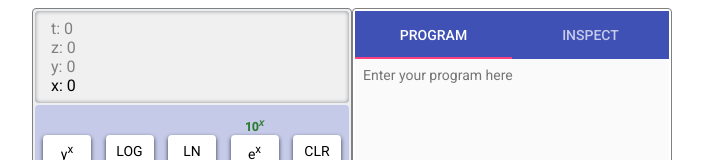
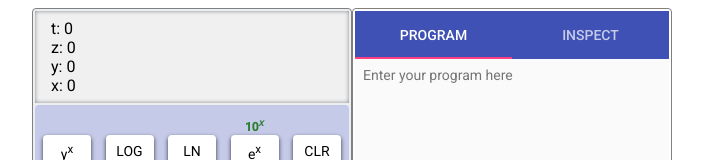
Before and after one commit to essamalsaloum/hp-35-emulator, a React (Create React App) app: page / in a window 1280 px wide. Shown: the top 160 px of the page, without its empty margins (288-991 px from the left). Built offline with nearby package versions, Linux system fonts and the light colour scheme.

Commit message:
some styling fixes

```diff
--- a/src/App.css
+++ b/src/App.css
@@ -14,7 +14,3 @@
   width: 320px;
   background-color: #ECEFF1;
 }
-
-.App--keypad {
-  flex: 1;
-}
--- a/src/App.js
+++ b/src/App.js
@@ -19,25 +19,27 @@ class App extends React.PureComponent {
   }
 
   panels = [
-    (<Keypad className="App--keypad" />),
-    (<ConstantsPanel className="App--keypad" />)
+    (<Keypad />),
+    (<ConstantsPanel />)
   ]
 
   componentDidMount() {
     setTimeout(() => {
+      // const height = this.appMain.offsetHeight + 'px'
+      // this.appMain.style.height = height
       const main$ = document.querySelector('.App--main')
       const height = main$.offsetHeight + 'px'
       main$.style.height = height
       const programPanel$ = document.querySelector('.ProgramPanel')
       programPanel$.style.height = height
-    }, 250)
+    }, 100)
   }
 
   render() {
     // tabIndex needed to allow div to receive focus
     return (
       <div className="App">
-        <div className="App--main" tabIndex="0">
+        <div className="App--main" tabIndex="0" ref={c => this.appMain = c}>
           <Display />
           {this.panels[this.state.selectedIndex]}
           <MainNavigation onSelect={selectedIndex => this.setState({ selectedIndex })} selectedIndex={this.state.selectedIndex} />
--- a/src/components/ProgramTextMarkdown.css
+++ b/src/components/ProgramTextMarkdown.css
@@ -1,6 +1,9 @@
 .ProgramTextMarkdown {
+  padding: 8px;
+  flex: 1;
   overflow-y: auto;
-  padding: 8px;
+}
+
+.markdown-body {
   font-size: 0.9rem;
-  flex: 1;
 }
--- a/src/components/ProgramTextMarkdown.js
+++ b/src/components/ProgramTextMarkdown.js
@@ -13,7 +13,9 @@ export default class ProgramTextMarkdown extends React.PureComponent {
 
   render() {
     return (
-      <div className="ProgramTextMarkdown markdown-body" dangerouslySetInnerHTML={{ __html: this.mdText }} />
+      <div className="ProgramTextMarkdown">
+        <div className="markdown-body" dangerouslySetInnerHTML={{ __html: this.mdText }} />
+      </div>
     )
   }
 }
--- a/src/containers/ConstantsPanel.css
+++ b/src/containers/ConstantsPanel.css
@@ -5,13 +5,5 @@
   flex-direction: column;
   border-radius: 4px;
   background-color: #fff;
+  overflow-y: auto;
 }
-
-.ConstantsPanel--list {
-  flex: 1;
-  overflow-y: scroll;
-}
-
-.ConstantsPanel--toolbar {
-
-}
--- a/src/containers/ConstantsPanel.js
+++ b/src/containers/ConstantsPanel.js
@@ -30,11 +30,9 @@ class ConstantsPanel extends React.PureComponent {
 
   render() {
     return (
-      <div className="ConstantsPanel">
-        <List className="ConstantsPanel--list">
-          {this.renderList()}
-        </List>
-      </div>
+      <List className="ConstantsPanel">
+        {this.renderList()}
+      </List>
     )
   }
 }
--- /dev/null
+++ b/src/containers/Display.css
@@ -0,0 +1,11 @@
+.Display {
+  margin: 0 0 2px 0;
+  padding: 8px;
+  border-radius: 4;
+  background-color: #f0f0f0;
+  box-shadow: inset 0 0 4px #888;
+}
+
+.Display--row {
+  margin: 0 8px;
+}
--- a/src/containers/Display.js
+++ b/src/containers/Display.js
@@ -3,6 +3,7 @@ import PropTypes from 'prop-types'
 import { connect } from 'react-redux'
 import {getStack, getBuffer} from '../reducers/processor'
 import math from 'mathjs'
+import './Display.css'
 
 const labels = ['x', 'y', 'z', 't']
 
@@ -29,12 +30,12 @@ class Display extends React.PureComponent {
   renderStack(stack, buffer) {
     return stack.map((register, index) => {
       const value = index === 0 ? buffer : math.format(register, { precision: 14 })
-      const style = { ...styles.displayRow }
-      if (index > 0) {
-        style.color = '#808080'
-      }
+      // const style = { ...styles.displayRow }
+      // if (index > 0) {
+      //   style.color = '#808080'
+      // }
       return (
-        <div key={index} style={style}>
+        <div key={index} className="Display--row">
           {`${labels[index]}: ${value}`}
         </div>
       )
@@ -44,7 +45,7 @@ class Display extends React.PureComponent {
   render() {
     const { stack, buffer } = this.props
     return (
-      <div style={styles.root}>
+      <div className="Display">
         {this.renderStack(stack, buffer)}
       </div>
     )
```
